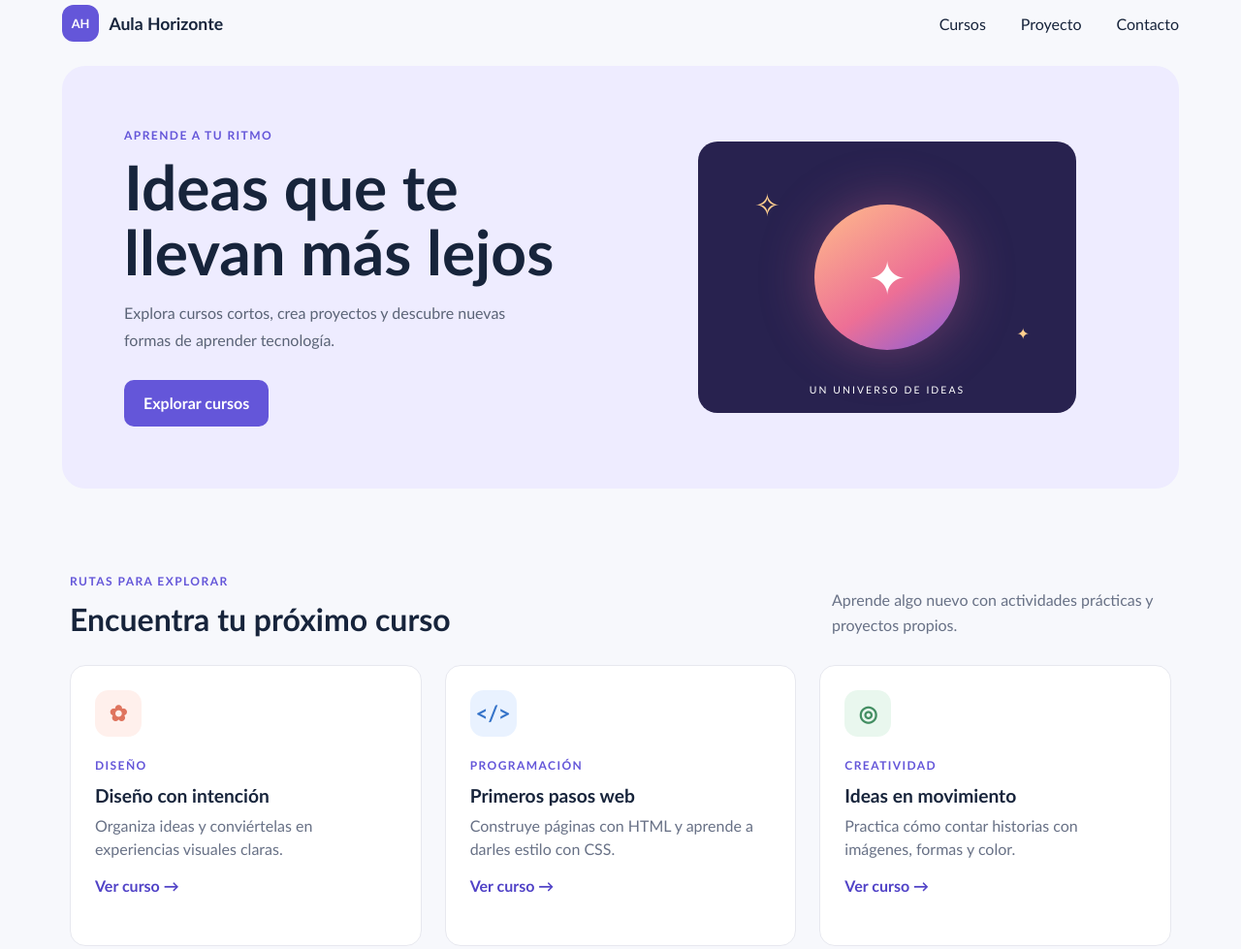
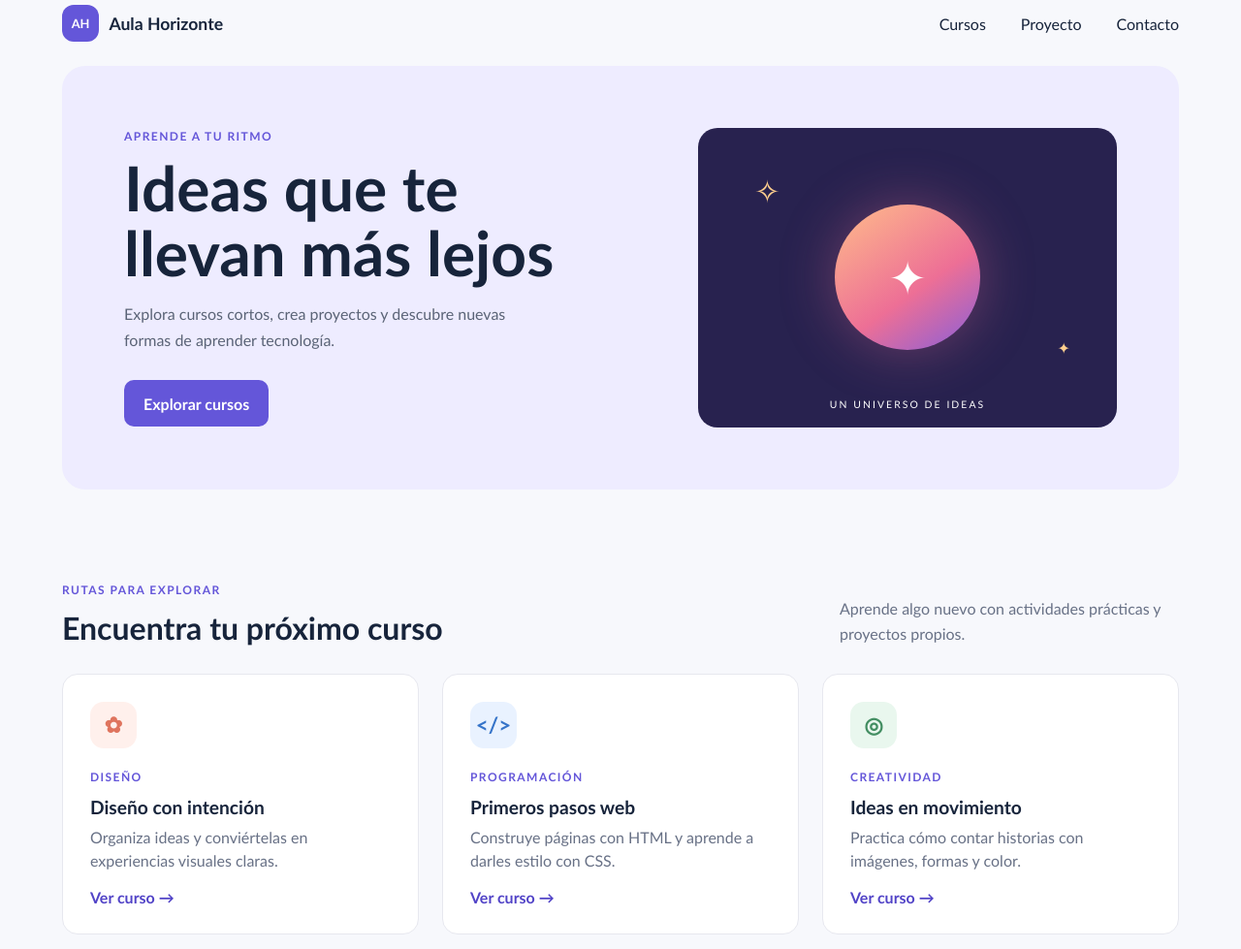
Before and after one commit to josemdsx/Ejercicio-Responsive, a plain HTML site: page index.html in a window 1280 px wide. Shown: the part 20-999 px from the top of the page at 97% size. Drawn offline with Linux system fonts and the light colour scheme.

Commit message:
Ejecucion del paso: 5, 6, 7 y 8

```diff
--- a/style.css
+++ b/style.css
@@ -135,12 +135,13 @@ h1 {
 
 .ilustracion {
   position: relative;
-  width: 390px;
-  height: 280px;
+  width: 100%;
+  min-height: 17.5rem;
+  aspect-ratio: 1.4;
   display: grid;
   place-items: center;
   overflow: hidden;
-  border-radius: 20px;
+  border-radius: 1.25rem;
   background: #28224f;
   color: white;
 }
@@ -180,7 +181,7 @@ h1 {
 }
 
 .seccion {
-  margin: 88px 72px;
+  margin: clamp(4rem, 8vw, 6rem) clamp(1.25rem, 5vw, 4.5rem);
 }
 
 .encabezado-seccion {
@@ -206,15 +207,15 @@ h1 {
 
 .rejilla-cursos {
   display: grid;
-  grid-template-columns: repeat(3, 1fr);
-  gap: 24px;
+  grid-template-columns: repeat(3, minmax(0, 1fr));
+  gap: 1.5rem;
 }
 
 .tarjeta {
-  min-height: 290px;
-  padding: 25px;
+  min-width: 0;
+  padding: clamp(1.25rem, 2.5vw, 1.75rem);
   border: 1px solid #e7e8ef;
-  border-radius: 16px;
+  border-radius: 1rem;
   background: white;
 }
 
@@ -250,7 +251,6 @@ h1 {
 }
 
 .tarjeta > p:not(.categoria) {
-  min-height: 48px;
   color: #687186;
   line-height: 1.5;
 }
```
